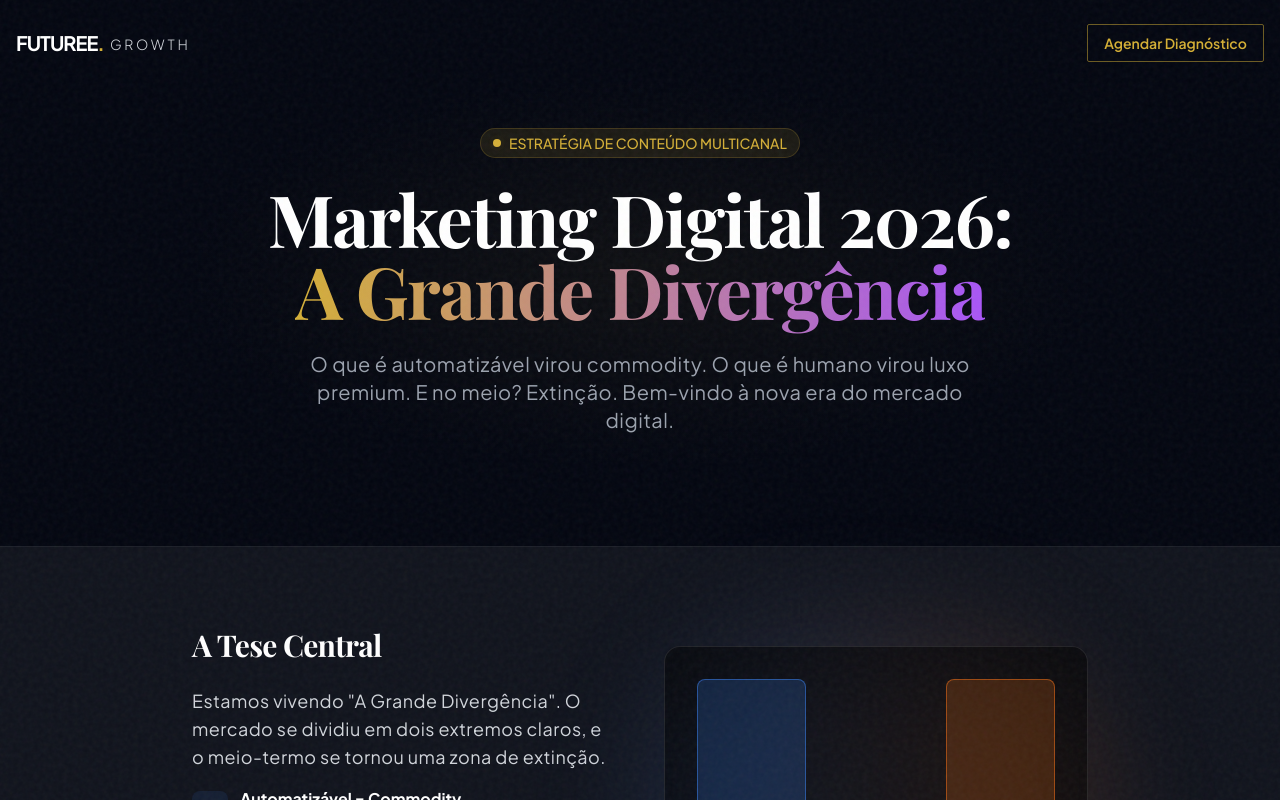
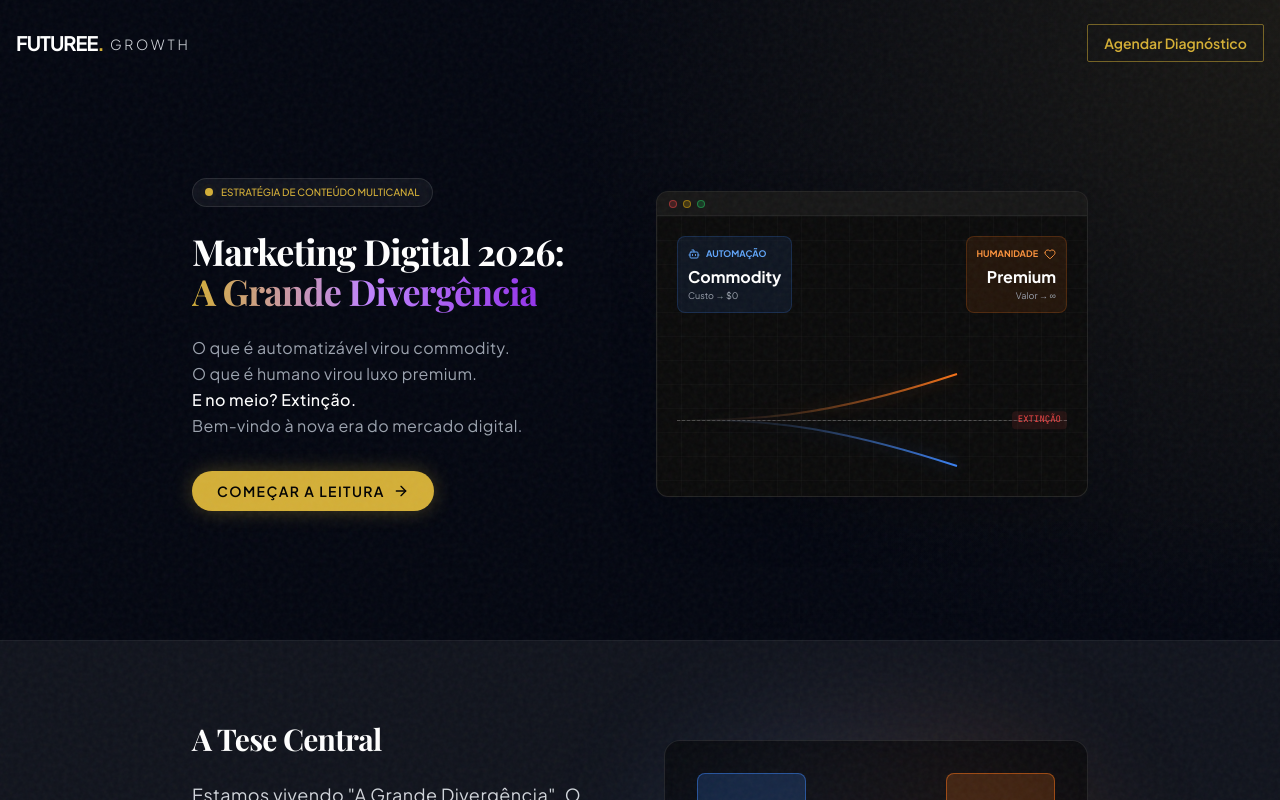
Before and after one commit to andreimagagnaaa/futureegrowth, a React (Vite) app: page /school-mkt-2026 in a window 1280 px wide. Shown: the top 800 px of the page. Built offline with nearby package versions, Linux system fonts and the light colour scheme; no server answers; a web font is replaced by a local one.

Commit message:
Update School page: format Hero text, add scroll to thesis, animate all sections

```diff
--- a/src/pages/School.tsx
+++ b/src/pages/School.tsx
@@ -6,44 +6,163 @@ import { Bot, TrendingUp, Heart, Eye, ArrowRight, CheckCircle2, AlertTriangle, U
 import { Button } from '../components/Button';
 
 export const School = () => {
+  const scrollToThesis = () => {
+    const element = document.getElementById('thesis');
+    if (element) {
+      element.scrollIntoView({ behavior: 'smooth' });
+    }
+  };
+
   return (
     <div className="min-h-screen bg-background text-white selection:bg-primary/20 selection:text-primary">
       <Navbar />
 
       {/* Hero Section */}
-      <section className="relative pt-32 pb-20 overflow-hidden">
-        <div className="absolute inset-0 bg-[radial-gradient(ellipse_at_center,_var(--tw-gradient-stops))] from-primary/10 via-background to-background opacity-50" />
+      <section className="relative min-h-[80vh] flex items-center pt-32 pb-20 overflow-hidden">
+        {/* Background Elements */}
+        <div className="absolute inset-0 bg-[radial-gradient(circle_at_top_right,_var(--tw-gradient-stops))] from-primary/10 via-background to-background" />
+        <div className="absolute bottom-0 left-0 right-0 h-32 bg-gradient-to-t from-background to-transparent z-10" />
+
         <div className="container mx-auto px-4 relative z-10">
+          <div className="max-w-4xl mx-auto grid md:grid-cols-2 gap-8 items-center">
+
+            {/* Left Column: Content */}
             <motion.div
-            initial={{ opacity: 0, y: 20 }}
-            animate={{ opacity: 1, y: 0 }}
-            className="max-w-4xl mx-auto text-center"
+              initial={{ opacity: 0, x: -20 }}
+              animate={{ opacity: 1, x: 0 }}
+              transition={{ duration: 0.6 }}
+              className="text-left"
             >
-            <div className="inline-flex items-center gap-2 px-3 py-1 rounded-full bg-primary/10 border border-primary/20 text-primary text-sm font-medium mb-6">
+              <div className="inline-flex items-center gap-2 px-3 py-1.5 rounded-full bg-white/5 border border-white/10 text-primary text-[10px] font-medium mb-6 backdrop-blur-sm hover:bg-white/10 transition-colors cursor-default">
                 <span className="relative flex h-2 w-2">
                   <span className="animate-ping absolute inline-flex h-full w-full rounded-full bg-primary opacity-75"></span>
                   <span className="relative inline-flex rounded-full h-2 w-2 bg-primary"></span>
                 </span>
                 ESTRATÉGIA DE CONTEÚDO MULTICANAL
               </div>
-            <h1 className="text-5xl md:text-7xl font-bold tracking-tight mb-6">
+
+              <h1 className="text-3xl md:text-4xl font-bold tracking-tight mb-6 leading-tight">
                 Marketing Digital 2026: <br />
-              <span className="text-transparent bg-clip-text bg-gradient-to-r from-primary to-purple-500">
+                <span className="text-transparent bg-clip-text bg-gradient-to-r from-primary via-purple-400 to-purple-600">
                   A Grande Divergência
                 </span>
               </h1>
-            <p className="text-xl text-gray-400 mb-8 max-w-2xl mx-auto">
-              O que é automatizável virou commodity. O que é humano virou luxo premium.
-              E no meio? Extinção. Bem-vindo à nova era do mercado digital.
+
+              <p className="text-base text-gray-400 mb-8 max-w-lg leading-relaxed">
+                O que é automatizável virou commodity. <br />
+                O que é humano virou luxo premium. <br />
+                <span className="text-white font-medium">E no meio? Extinção.</span> <br />
+                Bem-vindo à nova era do mercado digital.
               </p>
+
+              <div className="flex flex-col sm:flex-row gap-4 items-center">
+                <Button onClick={scrollToThesis} size="lg" className="bg-primary text-black hover:bg-primary/90 h-10 px-6 text-sm w-full sm:w-auto rounded-full">
+                  Começar a Leitura
+                  <ArrowRight className="ml-2 h-4 w-4" />
+                </Button>
+              </div>
             </motion.div>
+
+            {/* Right Column: Realistic UI Visual */}
+            <motion.div
+              initial={{ opacity: 0, y: 20 }}
+              animate={{ opacity: 1, y: 0 }}
+              transition={{ duration: 0.8, delay: 0.2 }}
+              className="relative hidden md:block"
+            >
+              {/* Main Interface Container */}
+              <div className="relative rounded-xl bg-[#0A0A0A] border border-white/10 shadow-2xl overflow-hidden group hover:border-primary/20 transition-colors duration-500">
+                {/* Window Header */}
+                <div className="h-6 bg-white/5 border-b border-white/5 flex items-center px-3 gap-1.5">
+                  <div className="w-2 h-2 rounded-full bg-red-500/20 border border-red-500/50" />
+                  <div className="w-2 h-2 rounded-full bg-yellow-500/20 border border-yellow-500/50" />
+                  <div className="w-2 h-2 rounded-full bg-green-500/20 border border-green-500/50" />
+                </div>
+
+                {/* Content Area */}
+                <div className="p-5 relative min-h-[280px] flex flex-col">
+                  {/* Grid Background */}
+                  <div className="absolute inset-0 bg-[linear-gradient(to_right,#ffffff05_1px,transparent_1px),linear-gradient(to_bottom,#ffffff05_1px,transparent_1px)] bg-[size:24px_24px]" />
+
+                  <div className="relative z-10 flex-1 flex flex-col justify-between">
+                    {/* Top Stats */}
+                    <div className="flex justify-between items-start mb-6">
+                      <div className="bg-blue-500/10 border border-blue-500/20 rounded-lg p-2.5 backdrop-blur-md">
+                        <div className="flex items-center gap-1.5 text-blue-400 mb-1">
+                          <Bot size={12} />
+                          <span className="text-[9px] font-bold uppercase">Automação</span>
+                        </div>
+                        <div className="text-base font-bold text-white">Commodity</div>
+                        <div className="text-[9px] text-gray-400">Custo → $0</div>
+                      </div>
+
+                      <div className="bg-orange-500/10 border border-orange-500/20 rounded-lg p-2.5 backdrop-blur-md text-right">
+                        <div className="flex items-center gap-1.5 text-orange-400 mb-1 justify-end">
+                          <span className="text-[9px] font-bold uppercase">Humanidade</span>
+                          <Heart size={12} />
+                        </div>
+                        <div className="text-base font-bold text-white">Premium</div>
+                        <div className="text-[9px] text-gray-400">Valor → ∞</div>
+                      </div>
+                    </div>
+
+                    {/* The Divergence Graph Representation */}
+                    <div className="relative h-28 w-full">
+                      {/* Middle Line (Extinction) */}
+                      <div className="absolute top-1/2 left-0 right-0 h-px bg-white/10 border-t border-dashed border-white/20" />
+                      <div className="absolute top-1/2 right-0 -translate-y-1/2 text-[9px] text-red-500 font-mono bg-red-500/10 px-1.5 py-0.5 rounded">
+                        EXTINÇÃO
+                      </div>
+
+                      {/* Curves */}
+                      <svg className="absolute inset-0 w-full h-full overflow-visible" preserveAspectRatio="none">
+                        {/* Upward Curve (Human) */}
+                        <path
+                          d="M0,56 C70,56 140,56 280,10"
+                          fill="none"
+                          stroke="url(#gradientHuman)"
+                          strokeWidth="2"
+                          className="drop-shadow-[0_0_8px_rgba(249,115,22,0.4)]"
+                        />
+                        {/* Downward Curve (Automation) */}
+                        <path
+                          d="M0,56 C70,56 140,56 280,102"
+                          fill="none"
+                          stroke="url(#gradientAuto)"
+                          strokeWidth="2"
+                          className="drop-shadow-[0_0_8px_rgba(59,130,246,0.4)]"
+                        />
+                        <defs>
+                          <linearGradient id="gradientHuman" x1="0%" y1="0%" x2="100%" y2="0%">
+                            <stop offset="0%" stopColor="#333" stopOpacity="0" />
+                            <stop offset="100%" stopColor="#f97316" />
+                          </linearGradient>
+                          <linearGradient id="gradientAuto" x1="0%" y1="0%" x2="100%" y2="0%">
+                            <stop offset="0%" stopColor="#333" stopOpacity="0" />
+                            <stop offset="100%" stopColor="#3b82f6" />
+                          </linearGradient>
+                        </defs>
+                      </svg>
+                    </div>
+                  </div>
+                </div>
+              </div>
+            </motion.div>
+
+          </div>
         </div>
       </section>
 
       {/* Introduction / The Thesis */}
-      <section className="py-20 border-t border-white/5 bg-white/5">
+      <section id="thesis" className="py-20 border-t border-white/5 bg-white/5">
         <div className="container mx-auto px-4">
-          <div className="max-w-4xl mx-auto">
+          <motion.div
+            initial={{ opacity: 0, y: 20 }}
+            whileInView={{ opacity: 1, y: 0 }}
+            viewport={{ once: true }}
+            transition={{ duration: 0.6 }}
+            className="max-w-4xl mx-auto"
+          >
             <div className="grid md:grid-cols-2 gap-12 items-center">
               <div>
                 <h2 className="text-3xl font-bold mb-6">A Tese Central</h2>
@@ -105,14 +224,20 @@ export const School = () => {
                 </div>
               </div>
             </div>
-          </div>
+          </motion.div>
         </div>
       </section>
 
       {/* Axis 1 */}
       <section className="py-20 border-t border-white/5">
         <div className="container mx-auto px-4">
-          <div className="max-w-4xl mx-auto">
+          <motion.div
+            initial={{ opacity: 0, y: 20 }}
+            whileInView={{ opacity: 1, y: 0 }}
+            viewport={{ once: true }}
+            transition={{ duration: 0.6 }}
+            className="max-w-4xl mx-auto"
+          >
             <div className="flex items-center gap-4 mb-8">
               <span className="text-6xl font-bold text-white/5">01</span>
               <h2 className="text-3xl font-bold">A Morte do Intermediário</h2>
@@ -158,14 +283,20 @@ export const School = () => {
                 </ul>
               </div>
             </div>
-          </div>
+          </motion.div>
         </div>
       </section>
 
       {/* Axis 2 */}
       <section className="py-20 border-t border-white/5 bg-white/5">
         <div className="container mx-auto px-4">
-          <div className="max-w-4xl mx-auto">
+          <motion.div
+            initial={{ opacity: 0, y: 20 }}
+            whileInView={{ opacity: 1, y: 0 }}
+            viewport={{ once: true }}
+            transition={{ duration: 0.6 }}
+            className="max-w-4xl mx-auto"
+          >
             <div className="flex items-center gap-4 mb-8">
               <span className="text-6xl font-bold text-white/5">02</span>
               <h2 className="text-3xl font-bold">Polarização Econômica</h2>
@@ -198,14 +329,20 @@ export const School = () => {
                 <p className="text-sm text-gray-400">Margem real, exclusividade, proximidade. Comunidade e mentorias.</p>
               </div>
             </div>
-          </div>
+          </motion.div>
         </div>
       </section>
 
       {/* Axis 3 */}
       <section className="py-20 border-t border-white/5">
         <div className="container mx-auto px-4">
-          <div className="max-w-4xl mx-auto">
+          <motion.div
+            initial={{ opacity: 0, y: 20 }}
+            whileInView={{ opacity: 1, y: 0 }}
+            viewport={{ once: true }}
+            transition={{ duration: 0.6 }}
+            className="max-w-4xl mx-auto"
+          >
             <div className="flex items-center gap-4 mb-8">
               <span className="text-6xl font-bold text-white/5">03</span>
               <h2 className="text-3xl font-bold">O Paradoxo da Autenticidade</h2>
@@ -246,14 +383,20 @@ export const School = () => {
                 </div>
               </div>
             </div>
-          </div>
+          </motion.div>
         </div>
       </section>
 
       {/* Axis 4 */}
       <section className="py-20 border-t border-white/5 bg-white/5">
         <div className="container mx-auto px-4">
-          <div className="max-w-4xl mx-auto">
+          <motion.div
+            initial={{ opacity: 0, y: 20 }}
+            whileInView={{ opacity: 1, y: 0 }}
+            viewport={{ once: true }}
+            transition={{ duration: 0.6 }}
+            className="max-w-4xl mx-auto"
+          >
             <div className="flex items-center gap-4 mb-8">
               <span className="text-6xl font-bold text-white/5">04</span>
               <h2 className="text-3xl font-bold">Propriedade de Atenção</h2>
@@ -289,14 +432,20 @@ export const School = () => {
                 </ul>
               </div>
             </div>
-          </div>
+          </motion.div>
         </div>
       </section>
 
       {/* Synthesis Framework */}
       <section className="py-20 border-t border-white/5">
         <div className="container mx-auto px-4">
-          <div className="max-w-5xl mx-auto bg-black border border-white/10 rounded-3xl p-8 md:p-16 relative overflow-hidden">
+          <motion.div
+            initial={{ opacity: 0, y: 20 }}
+            whileInView={{ opacity: 1, y: 0 }}
+            viewport={{ once: true }}
+            transition={{ duration: 0.6 }}
+            className="max-w-5xl mx-auto bg-black border border-white/10 rounded-3xl p-8 md:p-16 relative overflow-hidden"
+          >
             <div className="absolute top-0 right-0 w-64 h-64 bg-primary/20 blur-[100px] rounded-full pointer-events-none" />
             <div className="absolute bottom-0 left-0 w-64 h-64 bg-purple-500/20 blur-[100px] rounded-full pointer-events-none" />
 
@@ -350,13 +499,19 @@ export const School = () => {
                 </div>
               </div>
             </div>
-          </div>
+          </motion.div>
         </div>
       </section>
 
       {/* CTA / Footer Area */}
       <section className="py-20 border-t border-white/5 bg-white/5 text-center">
         <div className="container mx-auto px-4">
+          <motion.div
+            initial={{ opacity: 0, y: 20 }}
+            whileInView={{ opacity: 1, y: 0 }}
+            viewport={{ once: true }}
+            transition={{ duration: 0.6 }}
+          >
             <h2 className="text-3xl font-bold mb-6">Pronto para o Futuro?</h2>
           <p className="text-gray-400 max-w-2xl mx-auto mb-8">
             A Grande Divergência não é sobre tecnologia. É sobre escolha.
@@ -368,6 +523,7 @@ export const School = () => {
               <ArrowRight className="ml-2 h-4 w-4" />
             </Button>
           </Link>
+          </motion.div>
         </div>
       </section>
 
```
Lines whose indentation alone changed are shown as unchanged.
